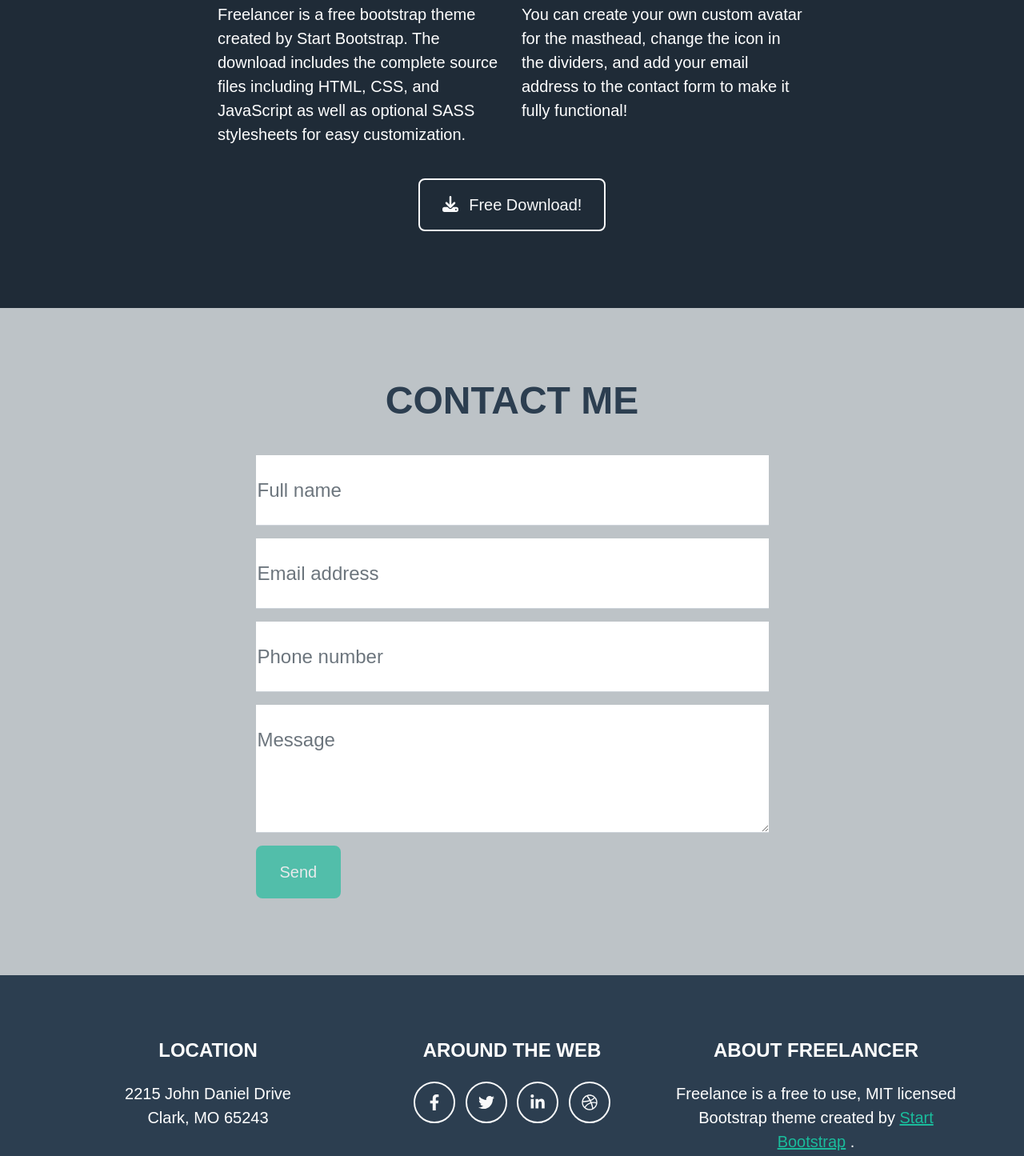
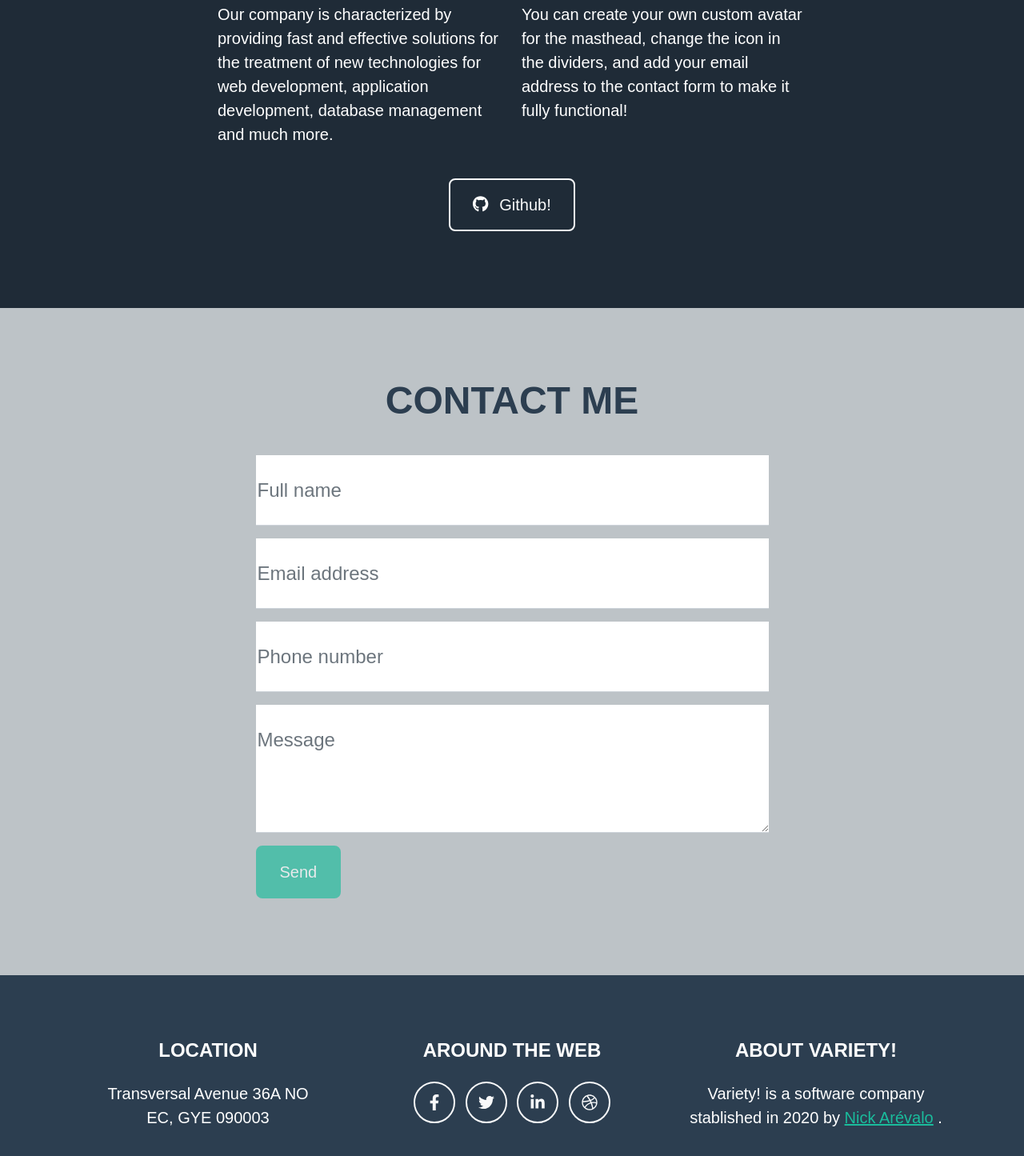
Before and after one commit to Nick451109/landing_page, a plain HTML site: page index.html in a window 1280 px wide. Shown: the part 1930-3375 px from the top of the page at 80% size. Drawn offline with nearby package versions, Linux system fonts and the light colour scheme; a web font is replaced by a local one.

Commit message:
footer y highlights

```diff
--- a/index.html
+++ b/index.html
@@ -122,14 +122,15 @@
 
                 <!-- About Section Content-->
                 <div class="row">
-                    <div class="col-lg-4 ms-auto"><p class="lead">Freelancer is a free bootstrap theme created by Start Bootstrap. The download includes the complete source files including HTML, CSS, and JavaScript as well as optional SASS stylesheets for easy customization.</p></div>
+                    <div class="col-lg-4 ms-auto"><p class="lead">Our company is characterized by providing fast and effective solutions for the treatment of new technologies for web development, application development, database management and much more.</p></div>
                     <div class="col-lg-4 me-auto"><p class="lead">You can create your own custom avatar for the masthead, change the icon in the dividers, and add your email address to the contact form to make it fully functional!</p></div>
                 </div>
                 <!-- About Section Button-->
                 <div class="text-center mt-4">
                     <a class="btn btn-xl btn-outline-light" href="https://startbootstrap.com/theme/freelancer/">
-                        <i class="fas fa-download me-2"></i>
-                        Free Download!
+
+                        <i class="fa-brands fa-github me-2" style="color: #ffffff;"></i>
+                        Github!
                     </a>
                 </div>
             </div>
@@ -209,9 +210,9 @@
                     <div class="col-lg-4 mb-5 mb-lg-0">
                         <h4 class="text-uppercase mb-4">Location</h4>
                         <p class="lead mb-0">
-                            2215 John Daniel Drive
+                            Transversal Avenue 36A NO
                             <br />
-                            Clark, MO 65243
+                            EC, GYE 090003
                         </p>
                     </div>
                     <!-- Footer Social Icons-->
@@ -224,10 +225,10 @@
                     </div>
                     <!-- Footer About Text-->
                     <div class="col-lg-4">
-                        <h4 class="text-uppercase mb-4">About Freelancer</h4>
+                        <h4 class="text-uppercase mb-4">About Variety!</h4>
                         <p class="lead mb-0">
-                            Freelance is a free to use, MIT licensed Bootstrap theme created by
-                            <a href="http://startbootstrap.com">Start Bootstrap</a>
+                            Variety! is a software company stablished in 2020 by
+                            <a href="https://github.com/Nick451109">Nick Arévalo</a>
                             .
                         </p>
                     </div>
```
